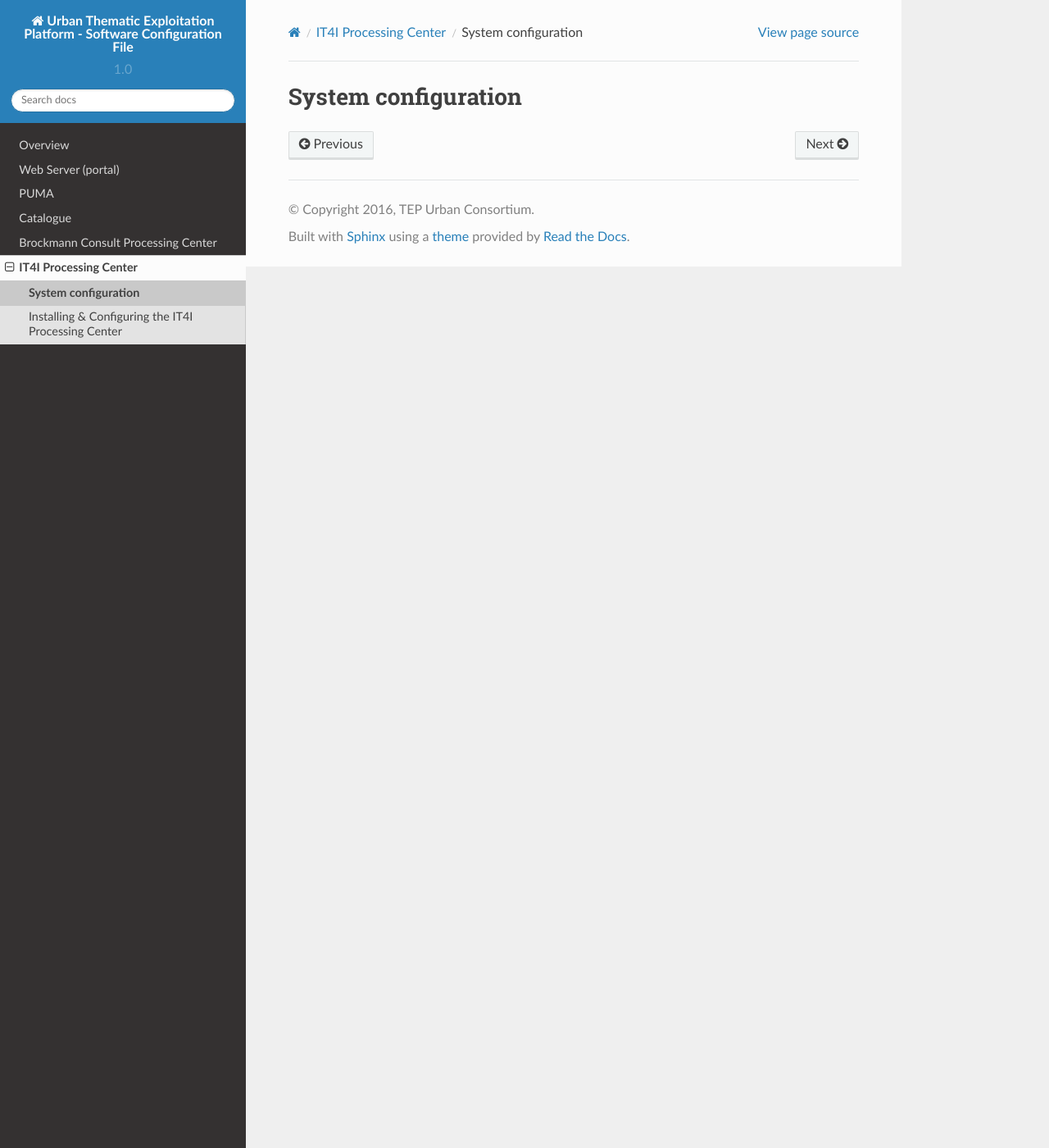
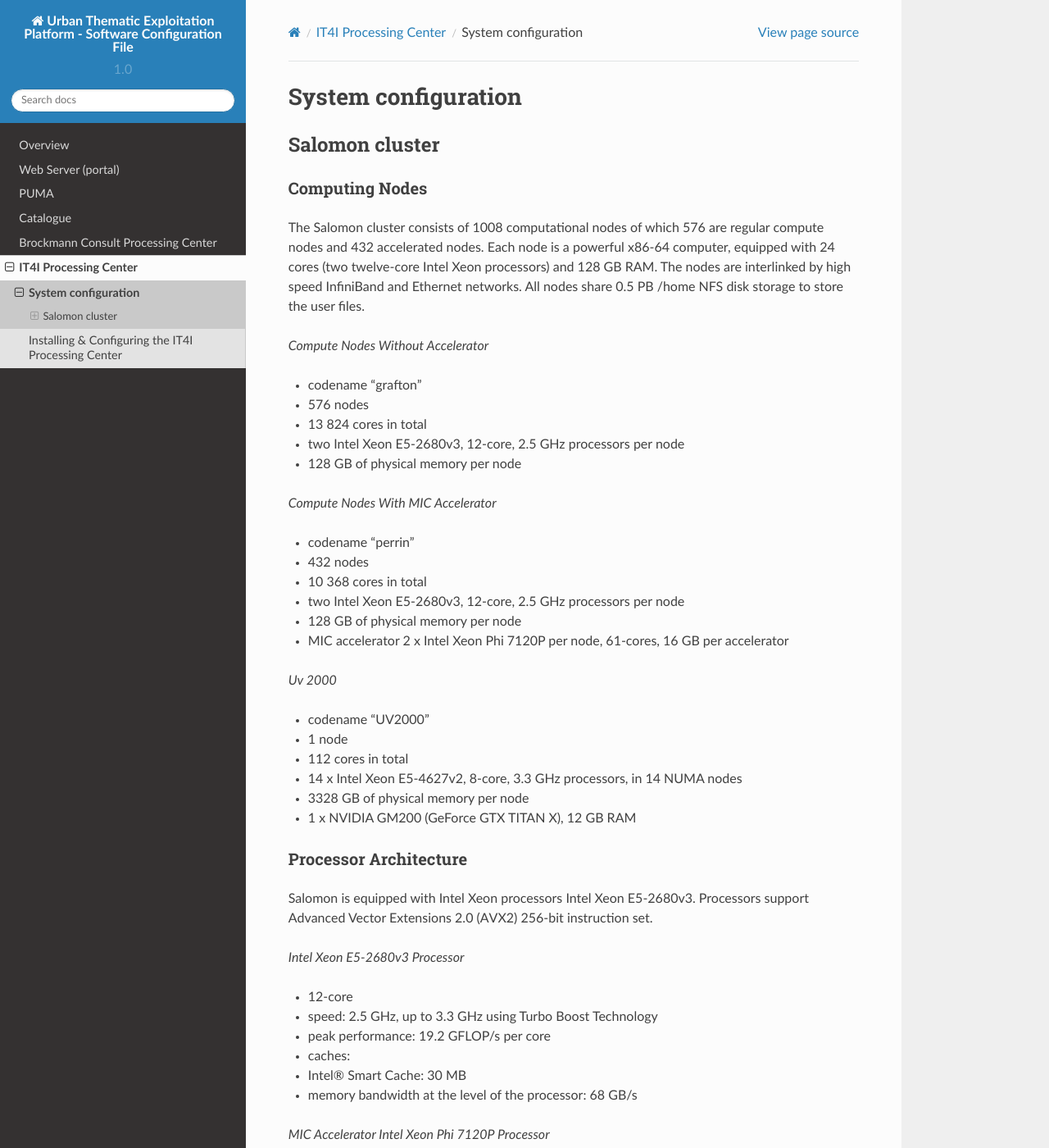
Before and after one commit to urban-tep/DDF-SCF, a Sphinx documentation site: the page built from source/it4ipc/req.rst, in a window 1280 px wide and 1400 px high. Shown: the whole window at 82% size. Built offline with Sphinx 7.4.7 and the Read the Docs theme 2.0.0, drawn with Linux system fonts in a browser that asks for light colours; pages that are not in the unit, such as notebooks, are missing from menus; some of the changed text lies outside the part shown.

Commit message:
cluster specification

```diff
--- a/source/it4ipc/req.rst
+++ b/source/it4ipc/req.rst
@@ -3,3 +3,90 @@
 
 System configuration
 """"""""""""""""""""
+
+Salomon cluster
+===============
+
+Computing Nodes
+---------------
+
+The Salomon cluster consists of 1008 computational nodes of which 576 are regular compute nodes and 432 accelerated nodes. Each node is a powerful x86-64 computer, equipped with 24 cores (two twelve-core Intel Xeon processors) and 128 GB RAM. The nodes are interlinked by high speed InfiniBand and Ethernet networks. All nodes share 0.5 PB /home NFS disk storage to store the user files.
+
+*Compute Nodes Without Accelerator*
+
+* codename "grafton"
+* 576 nodes
+* 13 824 cores in total
+* two Intel Xeon E5-2680v3, 12-core, 2.5 GHz processors per node
+* 128 GB of physical memory per node
+
+*Compute Nodes With MIC Accelerator*
+
+* codename "perrin"
+* 432 nodes
+* 10 368 cores in total
+* two Intel Xeon E5-2680v3, 12-core, 2.5 GHz processors per node
+* 128 GB of physical memory per node
+* MIC accelerator 2 x Intel Xeon Phi 7120P per node, 61-cores, 16 GB per accelerator
+
+*Uv 2000*
+
+* codename "UV2000"
+* 1 node
+* 112 cores in total
+* 14 x Intel Xeon E5-4627v2, 8-core, 3.3 GHz processors, in 14 NUMA nodes
+* 3328 GB of physical memory per node
+* 1 x NVIDIA GM200 (GeForce GTX TITAN X), 12 GB RAM
+
+Processor Architecture
+----------------------
+
+Salomon is equipped with Intel Xeon processors Intel Xeon E5-2680v3. Processors support Advanced Vector Extensions 2.0 (AVX2) 256-bit instruction set.
+
+*Intel Xeon E5-2680v3 Processor*
+
+* 12-core
+* speed: 2.5 GHz, up to 3.3 GHz using Turbo Boost Technology
+* peak performance: 19.2 GFLOP/s per core
+* caches:
+* Intel® Smart Cache: 30 MB
+* memory bandwidth at the level of the processor: 68 GB/s
+
+*MIC Accelerator Intel Xeon Phi 7120P Processor*
+
+* 61-core
+* speed: 1.238 GHz, up to 1.333 GHz using Turbo Boost Technology
+* peak performance: 18.4 GFLOP/s per core
+* caches:
+* L2: 30.5 MB
+* memory bandwidth at the level of the processor: 352 GB/s
+
+Memory Architecture
+-------------------
+
+Memory is equally distributed across all CPUs and cores for optimal performance. Memory is composed of memory modules of the same size and evenly distributed across all memory controllers and memory channels.
+
+*Compute Node Without Accelerator*
+
+* 2 sockets
+* Memory Controllers are integrated into processors.
+* 8 DDR4 DIMMs per node
+* 4 DDR4 DIMMs per CPU
+* 1 DDR4 DIMMs per channel
+* Populated memory: 8 x 16 GB DDR4 DIMM >2133 MHz
+
+*Compute Node With MIC Accelerator*
+
+2 sockets Memory Controllers are integrated into processors.
+
+* 8 DDR4 DIMMs per node
+* 4 DDR4 DIMMs per CPU
+* 1 DDR4 DIMMs per channel
+
+Populated memory: 8 x 16 GB DDR4 DIMM 2133 MHz MIC Accelerator Intel Xeon Phi 7120P Processor
+
+* 2 sockets
+* Memory Controllers are are connected via an Interprocessor Network (IPN) ring.
+* 16 GDDR5 DIMMs per node
+* 8 GDDR5 DIMMs per CPU
+* 2 GDDR5 DIMMs per channel
```
